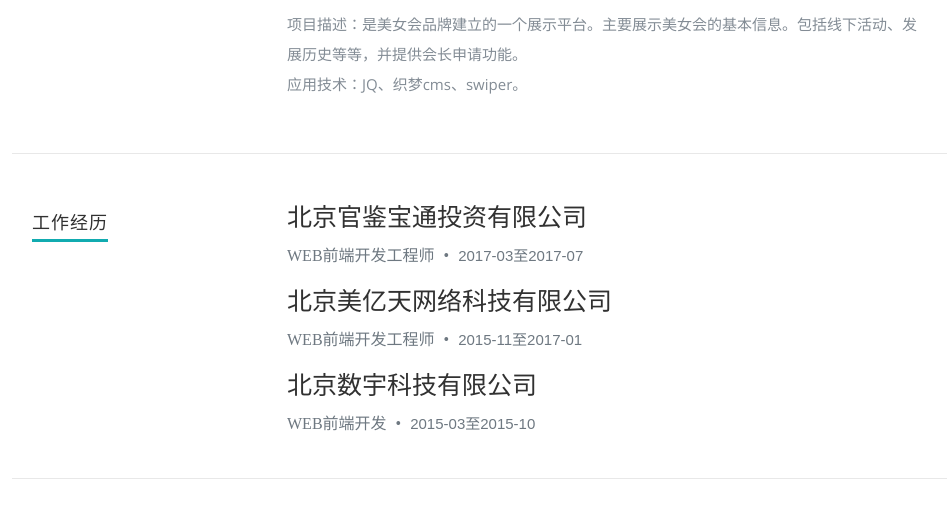
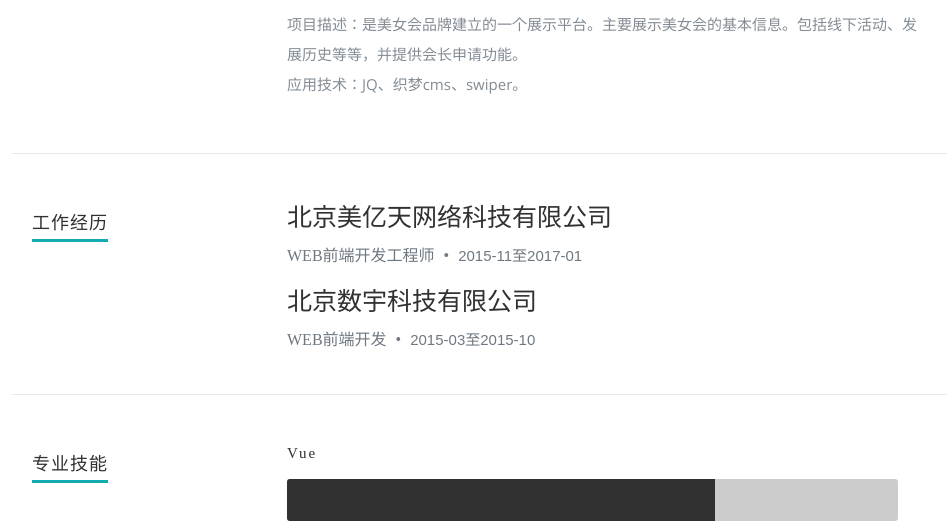
Before and after one commit to zhangzhenbo0811/testdome, a plain HTML site: page resume/resume.html in a window 1280 px wide. Shown: the part 1793-2317 px from the top of the page, without its empty margins (118-1065 px from the left). Drawn offline with Linux system fonts and the light colour scheme.

Commit message:
Update resume.html

```diff
--- a/resume/resume.html
+++ b/resume/resume.html
@@ -106,12 +106,6 @@
             <h1><span>工作经历</span></h1>
          </div>
          <div class="nine columns main-col">
-            <div class="row item">
-               <div class="twelve columns">
-                  <h3>北京官鉴宝通投资有限公司</h3>
-                  <p class="info">WEB前端开发工程师 <span>&bull;</span> <em class="date">2017-03至2017-07</em></p>
-               </div>
-            </div>
              <div class="row item">
                <div class="twelve columns">
                   <h3>北京美亿天网络科技有限公司</h3>
```
